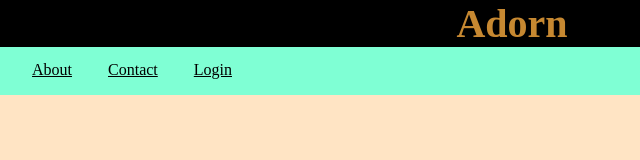
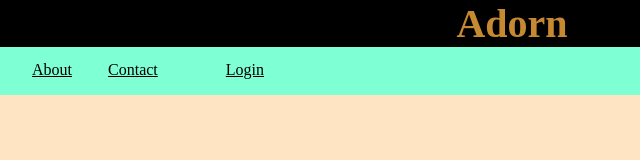
Before and after one commit to Amature-Learner24/Navigation-Template, a plain HTML site: page index.html in a window 1280 px wide. Shown: the full height of the page, 128-768 px from the left. Drawn offline with Linux system fonts and the light colour scheme.

Commit message:
Just trying

```diff
--- a/index.html
+++ b/index.html
@@ -15,10 +15,12 @@
         <a href="https://www.google.com">Shop</a>
         <a href="#About">About</a>
         <a href="#ContactUs">Contact</a>
+        <a href=""></a>
         <div class="nav-search-bar">
           <input type="text" placeholder="Search..." />
         </div>
         <a class="login" href="#Login">Login</a>
+
       </div>
     </div>
     <footer>&copy; 2024 by Adorn.</footer>
--- a/style.css
+++ b/style.css
@@ -19,6 +19,7 @@ body{
   font-weight: bold;
   font-size: 40px;
   margin: 0;
+  /* margin: ; */
 }
 
 .nav-search-bar{
```
